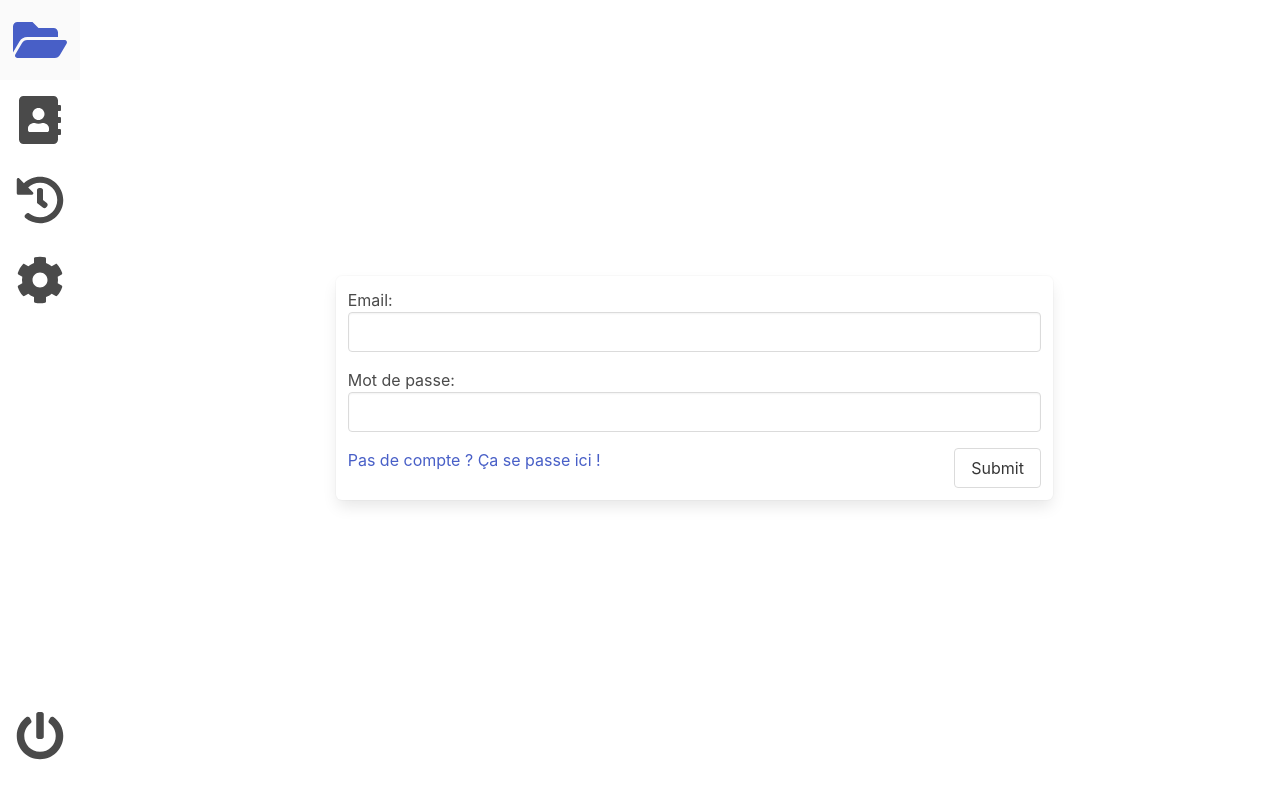
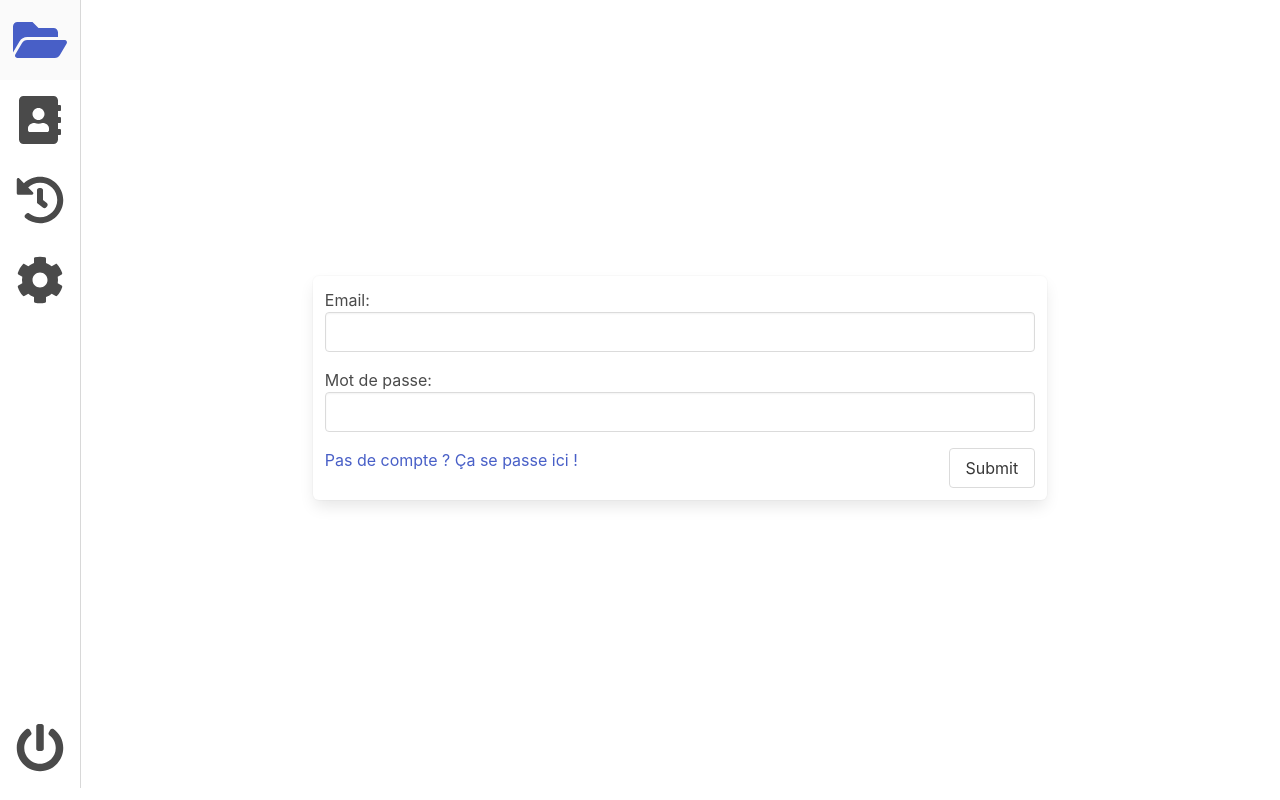
Before and after one commit to TGuillouet/BipBopOne-WebApp, a React (Create React App) app: page / in a window 1280 px wide. Built offline with nearby package versions, Linux system fonts and the light colour scheme; no server answers.

Commit message:
Fixing the CSS of the side menu

```diff
--- a/src/App.js
+++ b/src/App.js
@@ -26,13 +26,13 @@ function App() {
             }
         });
 
-    }, [auth, setUser]);
+    }, [setUser]);
 
     return (
         <div className="root columns">
             <UserContext.Provider value={{ user, setUser }}>
                 <Router history={history}>
-                    <div className="column is-1">
+                    <div style={{ paddingBottom: 0, maxWidth: "80px" }} className="column is-1">
                         <MenuView/>
                     </div>
                     <div className="column">
--- a/src/components/MenuView/MenuView.css
+++ b/src/components/MenuView/MenuView.css
@@ -6,11 +6,16 @@
     display: flex;
     flex-direction: column;
     justify-content: space-between;
+
+    border-right: 1px solid rgb(216, 216, 216)
 }
 
 .navbar-start, .navbar-end {
     display: flex;
     flex-direction: column;
 
+    justify-content: center !important;
+    align-items: center !important;
+
     margin: 0 !important;
 }
```
